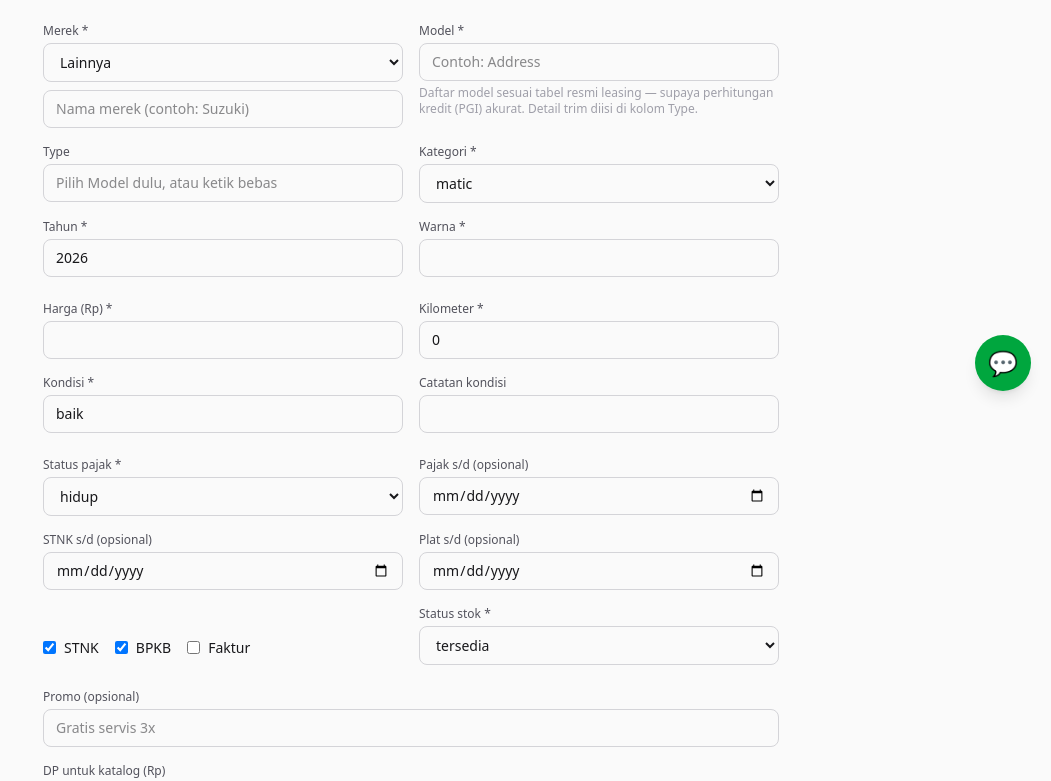
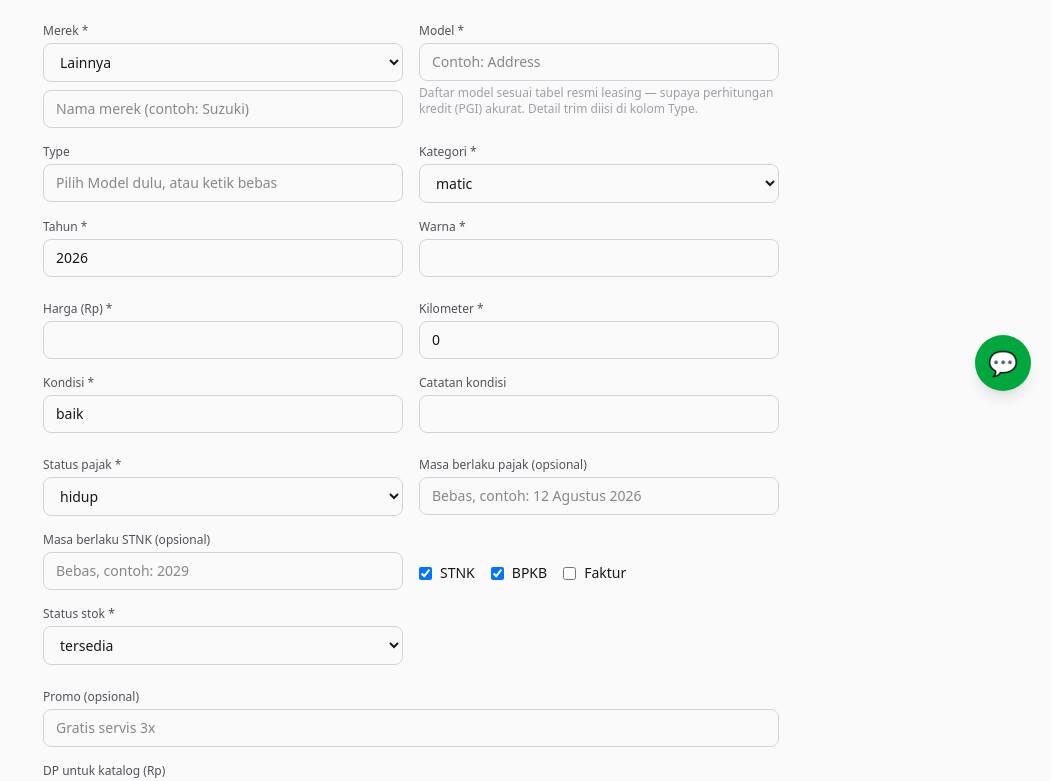
Before and after one commit to Remi-ai-git/Motorsecondmedan, a Next.js app: page /admin/motor/new in a window 1280 px wide. Shown: the part 389-1170 px from the top of the page, without its empty margins (229-1280 px from the left). Built offline with nearby package versions, Linux system fonts and the light colour scheme.

Commit message:
Hapus kolom Plat di admin (+kolom DB), ubah input Pajak s/d dan STNK s/d jadi free text

```diff
--- a/src/app/motor/[slug]/page.tsx
+++ b/src/app/motor/[slug]/page.tsx
@@ -28,15 +28,6 @@ export default async function MotorDetailPage({
     `Halo Arta Motor, saya tertarik dengan ${motor.brand} ${motor.model} ${motor.year} (${formatRupiah(motor.price)}). Apakah masih tersedia?`
   );
 
-  const formatDate = (value: string | null) =>
-    value
-      ? new Date(value).toLocaleDateString("id-ID", {
-          day: "numeric",
-          month: "short",
-          year: "numeric",
-        })
-      : "-";
-
   const specs: [string, string][] = [
     ["Merek", motor.brand],
     ["Model", `${motor.model}${motor.variant ? ` ${motor.variant}` : ""}`],
@@ -48,14 +39,9 @@ export default async function MotorDetailPage({
     ],
     [
       "Masa Berlaku Pajak",
-      motor.tax_expiry
-        ? formatDate(motor.tax_expiry)
-        : motor.tax_status === "hidup"
-          ? "Hidup"
-          : "Mati",
+      motor.tax_expiry || (motor.tax_status === "hidup" ? "Hidup" : "Mati"),
     ],
-    ["Masa Berlaku STNK", formatDate(motor.stnk_expiry)],
-    ["Masa Berlaku Plat", formatDate(motor.plat_expiry)],
+    ["Masa Berlaku STNK", motor.stnk_expiry || "-"],
     [
       "Surat",
       [motor.stnk && "STNK", motor.bpkb && "BPKB", motor.faktur && "Faktur"]
--- a/src/components/admin/MotorForm.tsx
+++ b/src/components/admin/MotorForm.tsx
@@ -37,7 +37,6 @@ type FormState = {
   stnk: boolean;
   stnk_expiry: string;
   bpkb: boolean;
-  plat_expiry: string;
   faktur: boolean;
   status: (typeof STATUS_OPTIONS)[number];
   promo: string;
@@ -68,7 +67,6 @@ function toFormState(m?: Motor): FormState {
     stnk: m?.stnk ?? true,
     stnk_expiry: m?.stnk_expiry ?? "",
     bpkb: m?.bpkb ?? true,
-    plat_expiry: m?.plat_expiry ?? "",
     faktur: m?.faktur ?? false,
     status: m?.status ?? "tersedia",
     promo: m?.promo ?? "",
@@ -189,7 +187,6 @@ export default function MotorForm({ initial, motorId }: { initial?: Motor; motor
       stnk: form.stnk,
       stnk_expiry: form.stnk_expiry || null,
       bpkb: form.bpkb,
-      plat_expiry: form.plat_expiry || null,
       faktur: form.faktur,
       status: form.status,
       promo: form.promo || null,
@@ -428,16 +425,22 @@ export default function MotorForm({ initial, motorId }: { initial?: Motor; motor
           </select>
         </div>
         <div>
-          <label className={labelClass}>Pajak s/d (opsional)</label>
-          <input type="date" className={inputClass} value={form.tax_expiry} onChange={(e) => set("tax_expiry", e.target.value)} />
+          <label className={labelClass}>Masa berlaku pajak (opsional)</label>
+          <input
+            className={inputClass}
+            value={form.tax_expiry}
+            onChange={(e) => set("tax_expiry", e.target.value)}
+            placeholder="Bebas, contoh: 12 Agustus 2026"
+          />
         </div>
         <div>
-          <label className={labelClass}>STNK s/d (opsional)</label>
-          <input type="date" className={inputClass} value={form.stnk_expiry} onChange={(e) => set("stnk_expiry", e.target.value)} />
-        </div>
-        <div>
-          <label className={labelClass}>Plat s/d (opsional)</label>
-          <input type="date" className={inputClass} value={form.plat_expiry} onChange={(e) => set("plat_expiry", e.target.value)} />
+          <label className={labelClass}>Masa berlaku STNK (opsional)</label>
+          <input
+            className={inputClass}
+            value={form.stnk_expiry}
+            onChange={(e) => set("stnk_expiry", e.target.value)}
+            placeholder="Bebas, contoh: 2029"
+          />
         </div>
         <div className="flex items-center gap-4 pt-6">
           <label className="flex items-center gap-2 text-sm">
--- a/src/lib/motor-schema.ts
+++ b/src/lib/motor-schema.ts
@@ -22,7 +22,6 @@ export const motorInputSchema = z
   stnk: z.coerce.boolean().default(false),
   stnk_expiry: z.string().optional().nullable(),
   bpkb: z.coerce.boolean().default(false),
-  plat_expiry: z.string().optional().nullable(),
   faktur: z.coerce.boolean().default(false),
   status: z.enum(["tersedia", "booking", "terjual"]),
   promo: z.string().optional().nullable(),
--- a/src/lib/types.ts
+++ b/src/lib/types.ts
@@ -18,7 +18,6 @@ export interface Motor {
   stnk: boolean;
   stnk_expiry: string | null;
   bpkb: boolean;
-  plat_expiry: string | null;
   faktur: boolean;
   status: "tersedia" | "booking" | "terjual";
   promo: string | null;
```
